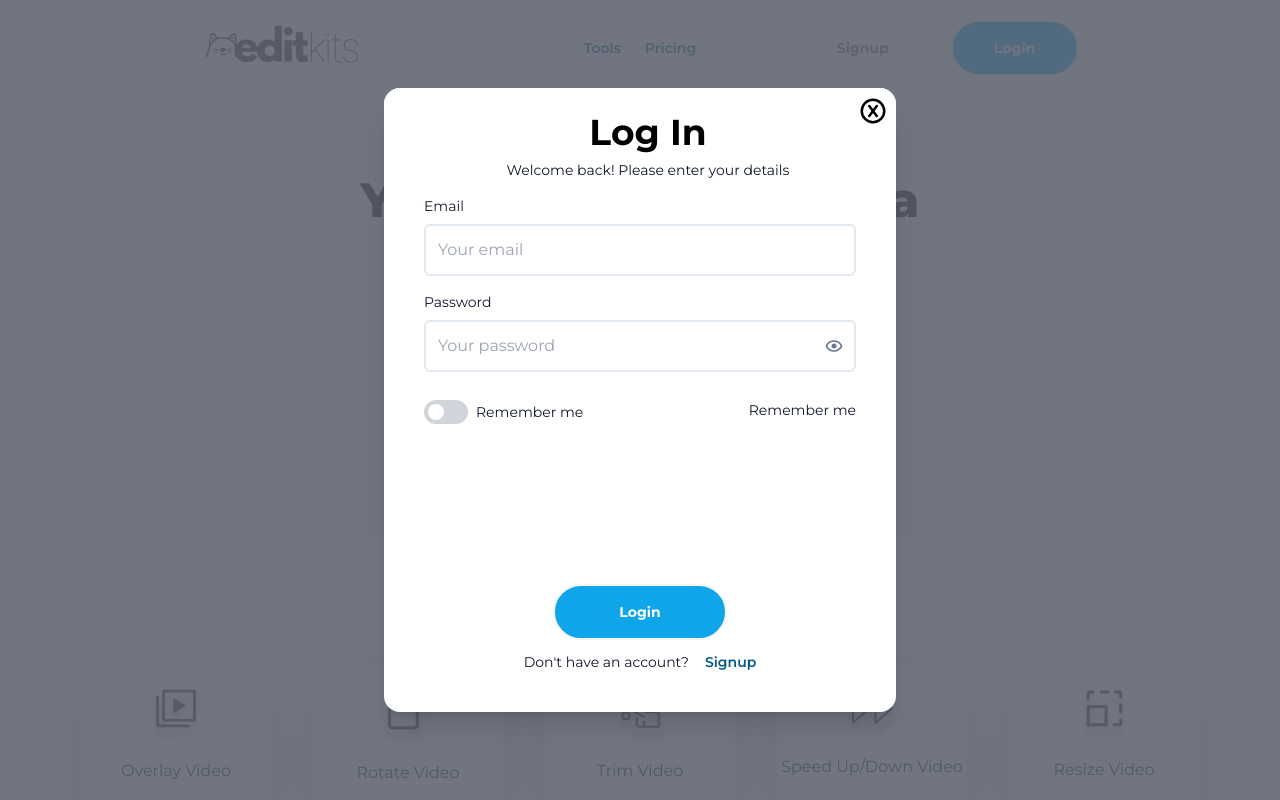
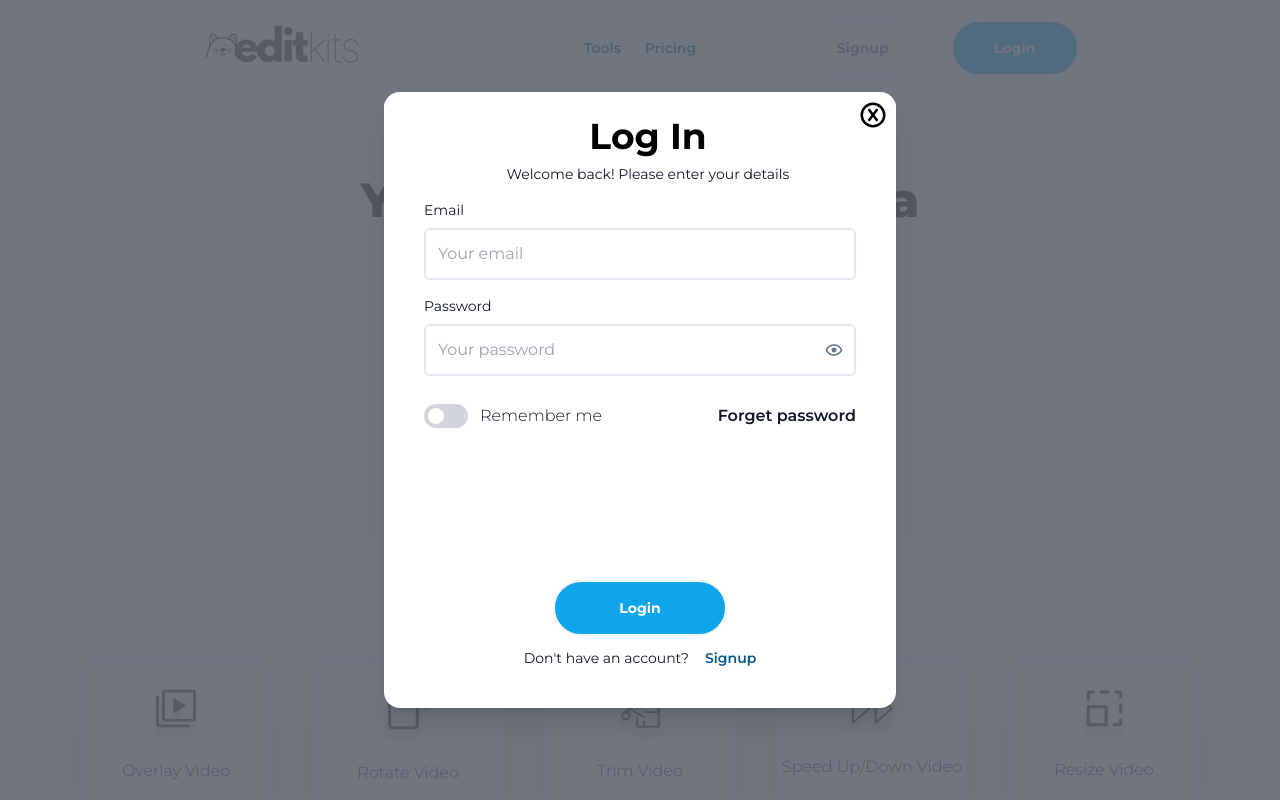
Before and after one commit to Gelodev04/editkits-v2, a Next.js app: page / in a window 1280 px wide. Both pictures are taken after a click on the button "Login". Shown: the top 800 px of the page. Built offline with nearby package versions, Linux system fonts and the light colour scheme.

Commit message:
fix: fonts fixed

```diff
--- a/components/Toggle/index.tsx
+++ b/components/Toggle/index.tsx
@@ -15,7 +15,7 @@ export default function Toggle(props: ToggleProps) {
   };
 
   return (
-    <label className="inline-flex items-center cursor-pointer gap-2">
+    <label className="inline-flex items-center cursor-pointer gap-3">
       <div className="flex items-center">
         <button
           type="button"
@@ -31,7 +31,7 @@ export default function Toggle(props: ToggleProps) {
         />
         </button>
       </div>
-      <Typography label={props.label} />
+      <Typography label={props.label} variant="p" />
     </label>
   )
 }
--- a/components/Typography/index.tsx
+++ b/components/Typography/index.tsx
@@ -3,9 +3,10 @@ type TypographyProps = {
   variant?: string;
   center?: boolean;
   className?: string;
+  bold?: boolean;
 }
 
-function TypographyStyle(variant?: string, center?: boolean) {
+function TypographyStyle(variant?: string, center?: boolean, bold?: boolean) {
   switch (variant) {
     case "h1":
       return `text-5xl font-black text-black ${center && "text-center"}`;
@@ -22,12 +23,12 @@ function TypographyStyle(variant?: string, center?: boolean) {
     case "sm":
       return `text-sm text-black ${center && "text-center"}`;
     case "p":
-      return `text-md font-light text-gray-900 font-normal ${center && "text-center"}`
+      return `text-md text-gray-900 ${center && "text-center"} ${bold ? "font-semibold": "font-light"}`
     default:
       return `text-sm font-light text-gray-900 font-normal ${center && "text-center"}`;
   }
 }
 
 export default function Typography(props: TypographyProps) {
-  return <p className={TypographyStyle(props.variant, props.center)}>{props.label}</p>
+  return <p className={TypographyStyle(props.variant, props.center, props.bold)}>{props.label}</p>
 }
--- a/components/modals/Auth/Login.tsx
+++ b/components/modals/Auth/Login.tsx
@@ -32,9 +32,9 @@ export default function Login(props: AuthModalProps) {
           <TextField type="password" label="Password" placeholder="Your password"/>
         </div>
         <div className="py-3">
-          <div className="pb-2 flex justify-between">
+          <div className="flex justify-between items-center">
             <Toggle name="remember-me" label="Remember me"/>
-            <Typography label="Remember me" />
+            <Typography label="Forget password" variant="p" bold />
           </div>
         </div>
       </div>
```
